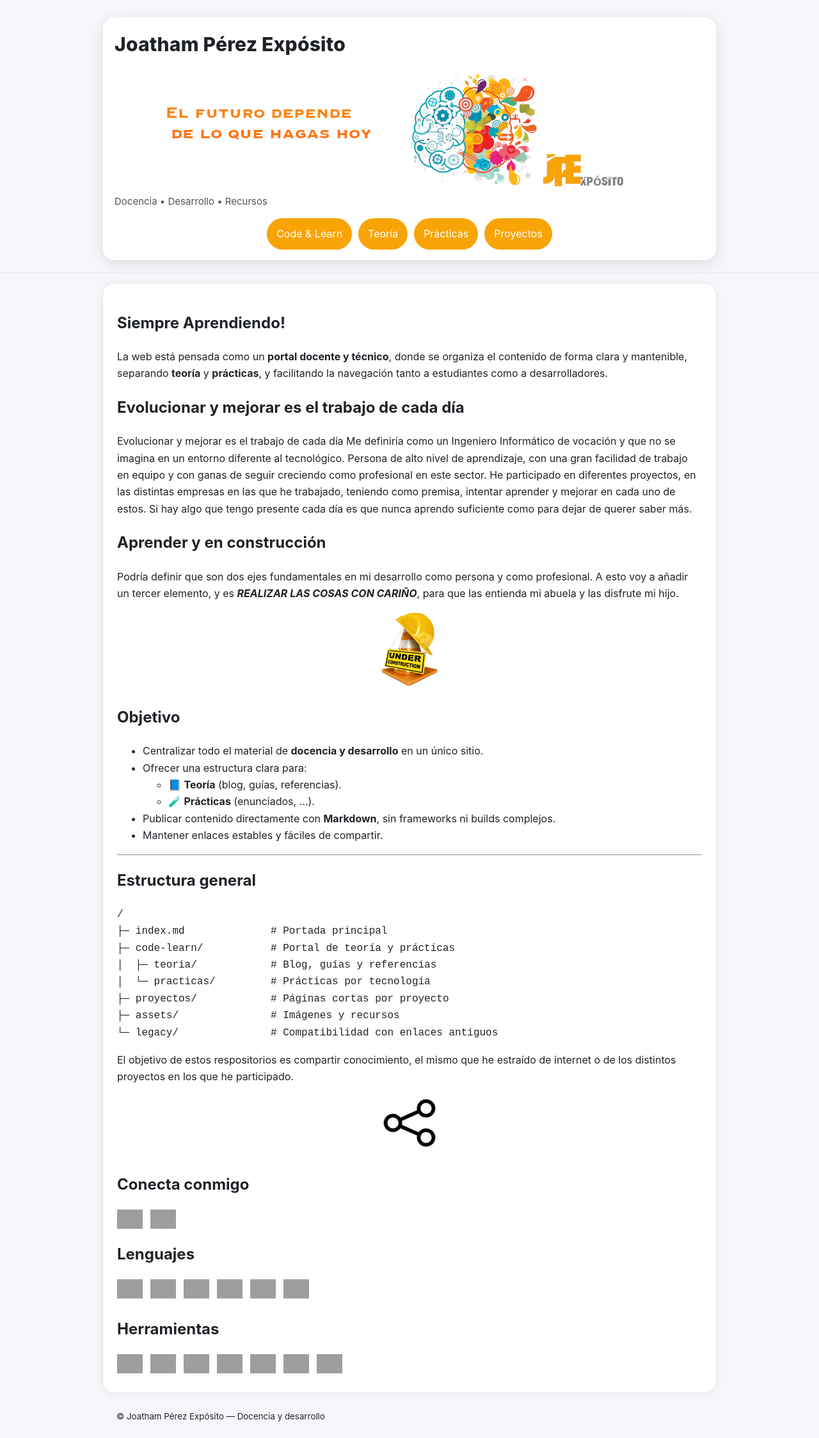
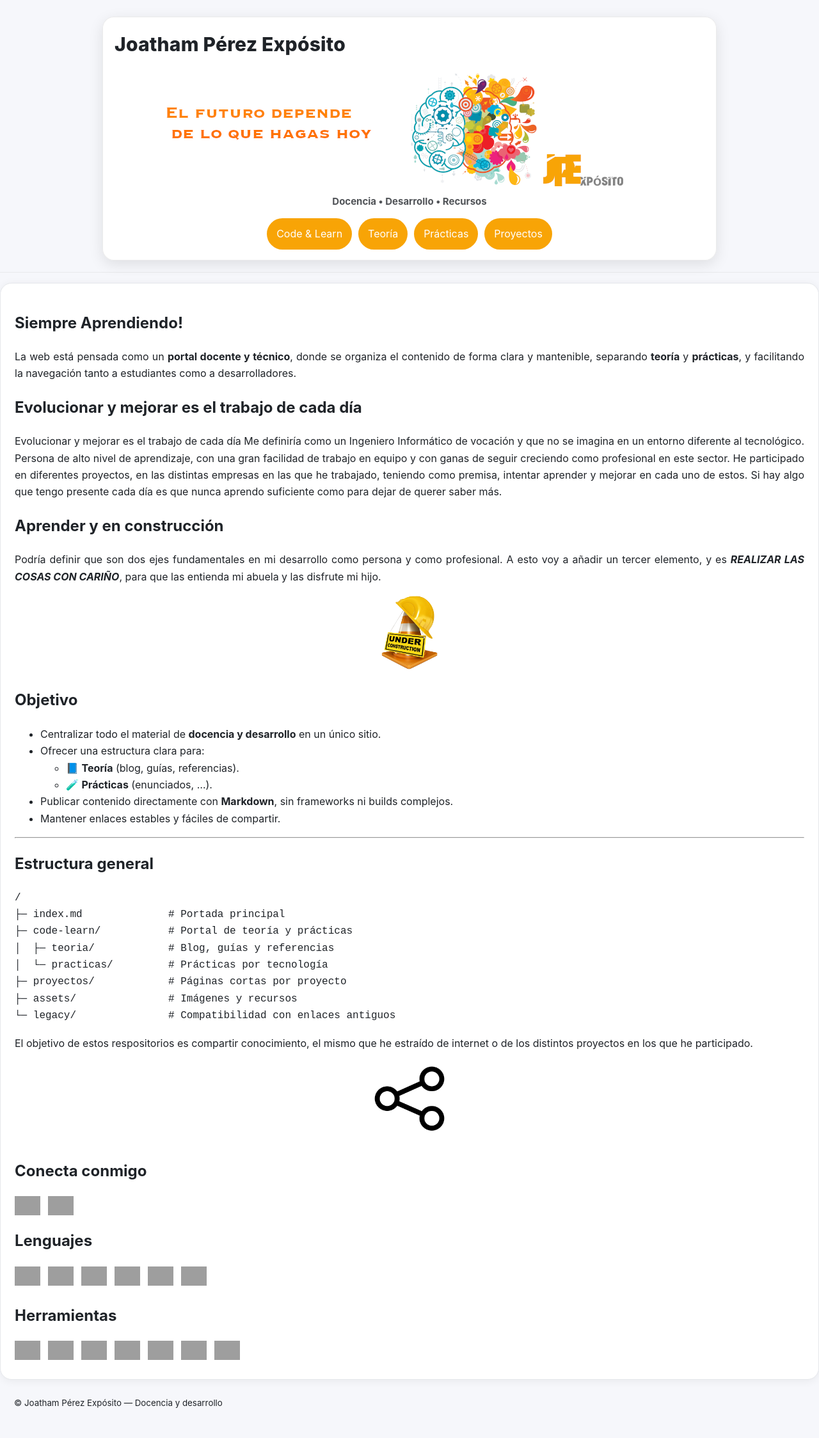
Before and after one commit to jpexposito/jpexposito.github.io, a Jekyll site: the page built from index.md, in a window 1280 px wide. Shown: the whole page at 64% size. Built offline with Jekyll 4.4.1, drawn with Linux system fonts in a browser that asks for light colours; after the commit the page ends 2226 px from its top, so only the background shows below that; grey boxes are pictures that could not be loaded.

Commit message:
Se corrigen los estilos

```diff
--- a/assets/css/site.css
+++ b/assets/css/site.css
@@ -4,12 +4,18 @@
   --card:#ffffff;
   --border:#e5e7eb;
 
-  /* 👉 Pon aquí los colores reales de tu imagen */
+  /* Colores base (ajusta si quieres) */
   --brand-1:#d32f2f;  /* color principal botón */
   --brand-2:#b71c1c;  /* hover / énfasis */
 }
 
 *{box-sizing:border-box}
+
+/* Evitar desbordes horizontales en móvil */
+html, body{
+  width: 100%;
+  overflow-x: hidden;
+}
 
 body{
   margin:0;
@@ -21,16 +27,22 @@ body{
   line-height:1.65;
 }
 
+/* Contenedor principal */
 .container{
   max-width: 960px;
   margin: 0 auto;
   padding: 22px;
 }
 
-/* HERO: usa la imagen como fondo */
+/* Asegurar que estos bloques no excedan el ancho del dispositivo */
+.container, .hero, .hero__inner{
+  max-width: 100%;
+}
+
+/* HERO */
 .hero{
   padding: 26px 18px 18px;
-  /*background: url("../images/fondo-github.png") center/cover no-repeat;*/
+  /* background: url("../images/fondo-github.png") center/cover no-repeat; */
   border-bottom: 1px solid rgba(0,0,0,.06);
 }
 
@@ -59,6 +71,8 @@ body{
   margin: 8px 0 14px;
   color: rgba(31,35,40,.78);
   font-size: 15px;
+  text-align: center;
+  font-weight: 700;
 }
 
 /* Menú centrado */
@@ -69,7 +83,7 @@ body{
   flex-wrap: wrap;
 }
 
-/* Botones con colores “de la imagen” */
+/* Botones */
 .nav__link{
   text-decoration: none;
   color: #fff;
@@ -86,7 +100,6 @@ body{
   box-shadow: 0 8px 18px rgba(0,0,0,.12);
 }
 
-
 /* Contenido en tarjeta */
 main.container{
   margin-top: 16px;
@@ -96,13 +109,38 @@ main.container{
   box-shadow: 0 2px 14px rgba(0,0,0,.06);
 }
 
+/* Imágenes siempre responsivas */
+img { max-width: 100%; height: auto; }
+
+/* Evita desbordes por texto largo (enlaces, palabras, etc.) */
+p, li, a, h1, h2, h3, h4, h5, h6{
+  overflow-wrap: anywhere;
+  word-break: break-word;
+}
+
+/* Código: si no cabe, scroll horizontal */
+pre{
+  overflow-x: auto;
+  max-width: 100%;
+}
+code{
+  word-break: break-word;
+}
+
+/* Justificar texto (párrafos y listas dentro del contenido) */
+main.container p,
+main.container li{
+  text-align: justify;
+  text-justify: inter-word;
+}
+
+iframe, video{
+  max-width: 100%;
+}
 
 /* =========================
    Responsive (Mobile First)
    ========================= */
-
-/* Mejora general en móviles */
-img { max-width: 100%; height: auto; }
 
 /* --- Tablets (<= 768px) --- */
 @media (max-width: 768px) {
```
